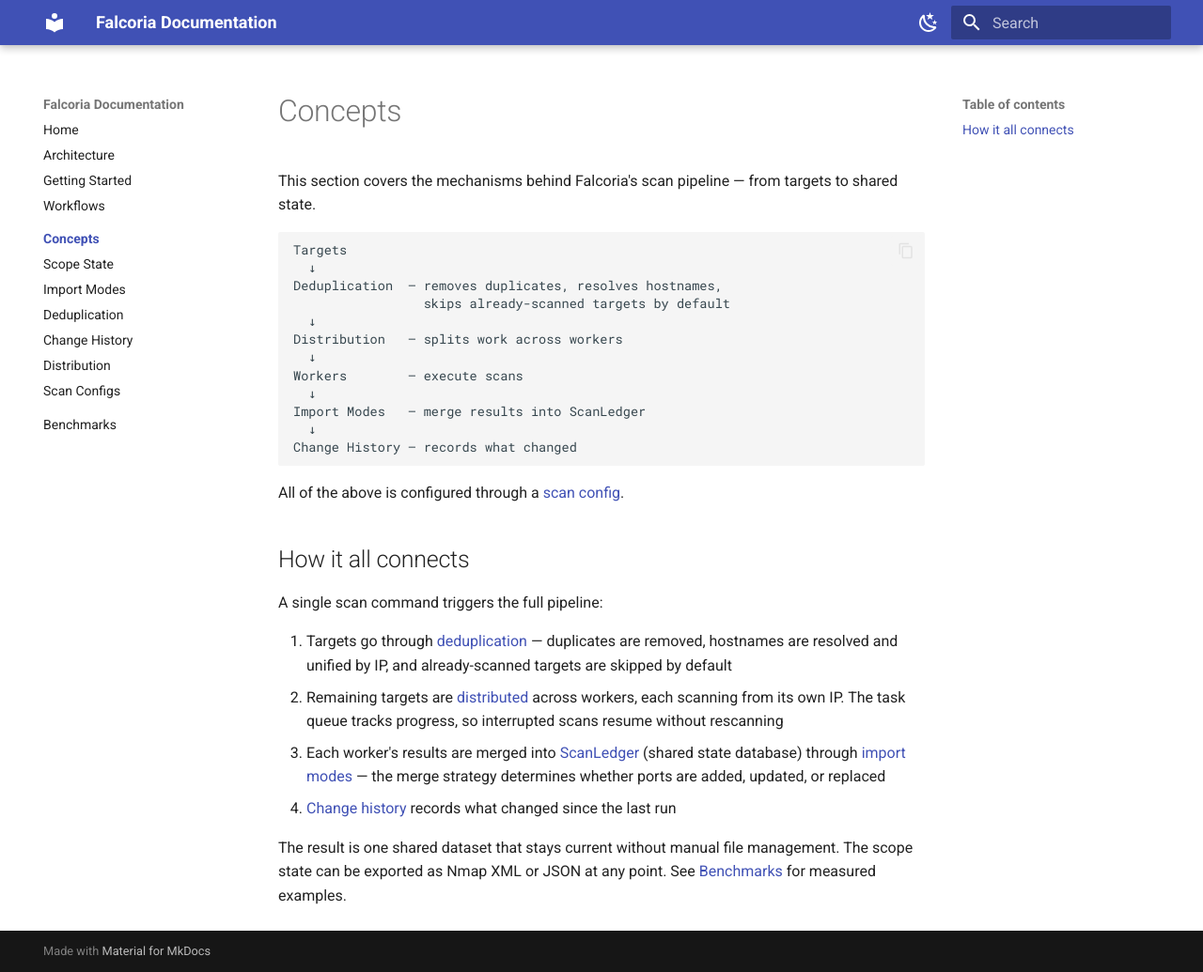
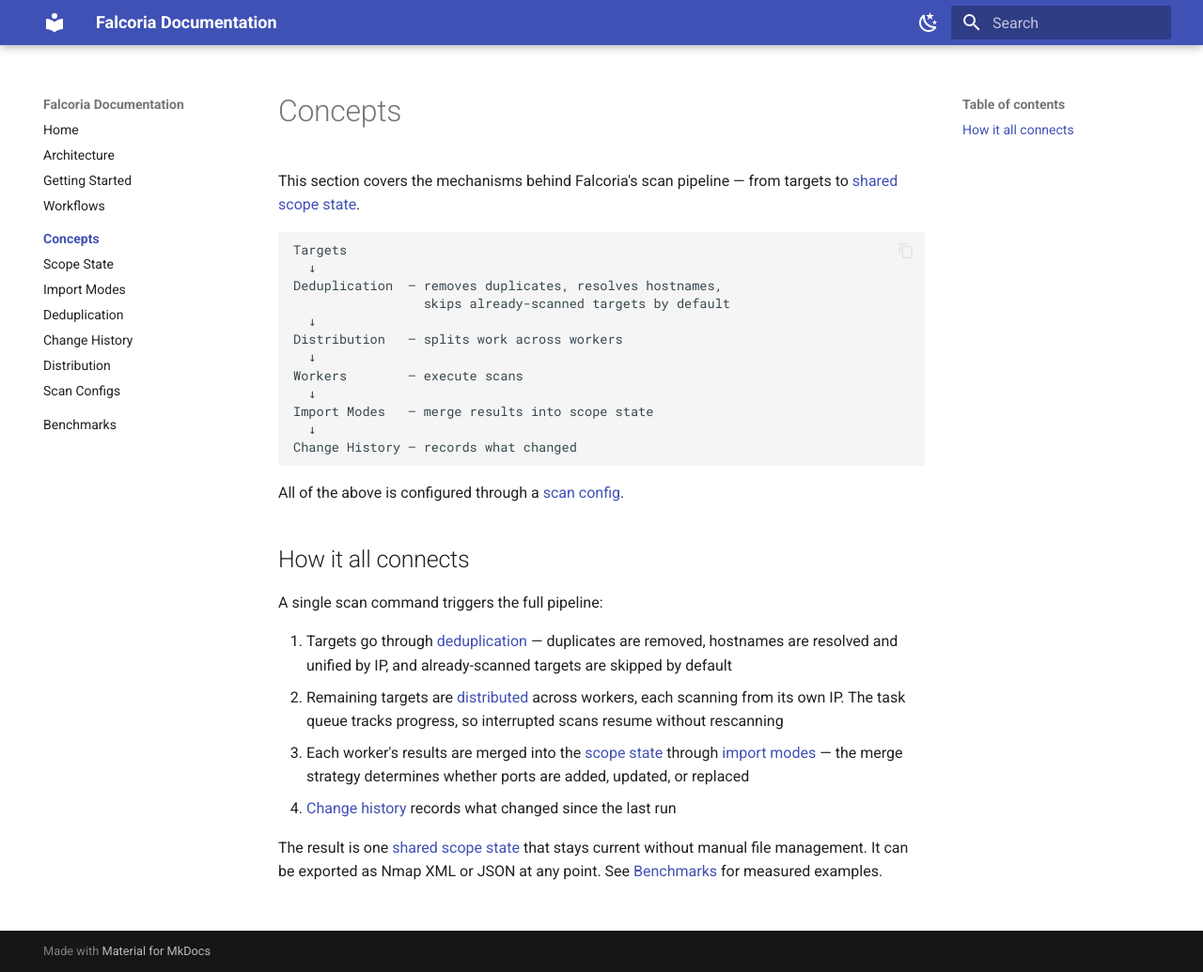
Before and after one commit to Falcoria/falcoria-docs, an MkDocs documentation site: the page built from docs/concepts/index.md, in a window 1280 px wide and 1035 px high. Shown: the whole window at 94% size. Built offline with MkDocs 1.6.1 and Material for MkDocs 9.7.7, drawn with Linux system fonts in a browser that asks for light colours.

Commit message:
Add scope state references to concepts index
Co-Authored-By: Claude Opus 4.6 <noreply@anthropic.com>

````diff
--- a/docs/concepts/index.md
+++ b/docs/concepts/index.md
@@ -1,6 +1,6 @@
 # Concepts
 
-This section covers the mechanisms behind Falcoria's scan pipeline — from targets to shared state.
+This section covers the mechanisms behind Falcoria's scan pipeline — from targets to [shared scope state](scope-state.md).
 
 ```
 Targets
@@ -12,7 +12,7 @@ Distribution   — splits work across workers
   ↓
 Workers        — execute scans
   ↓
-Import Modes   — merge results into ScanLedger
+Import Modes   — merge results into scope state
   ↓
 Change History — records what changed
 ```
@@ -25,7 +25,7 @@ A single scan command triggers the full pipeline:
 
 1. Targets go through [deduplication](deduplication.md) — duplicates are removed, hostnames are resolved and unified by IP, and already-scanned targets are skipped by default
 2. Remaining targets are [distributed](distribution.md) across workers, each scanning from its own IP. The task queue tracks progress, so interrupted scans resume without rescanning
-3. Each worker's results are merged into [ScanLedger](../architecture.md) (shared state database) through [import modes](import-modes.md) — the merge strategy determines whether ports are added, updated, or replaced
+3. Each worker's results are merged into the [scope state](scope-state.md) through [import modes](import-modes.md) — the merge strategy determines whether ports are added, updated, or replaced
 4. [Change history](change-history.md) records what changed since the last run
 
-The result is one shared dataset that stays current without manual file management. The scope state can be exported as Nmap XML or JSON at any point. See [Benchmarks](../benchmarks.md) for measured examples.
+The result is one [shared scope state](scope-state.md) that stays current without manual file management. It can be exported as Nmap XML or JSON at any point. See [Benchmarks](../benchmarks.md) for measured examples.
````
